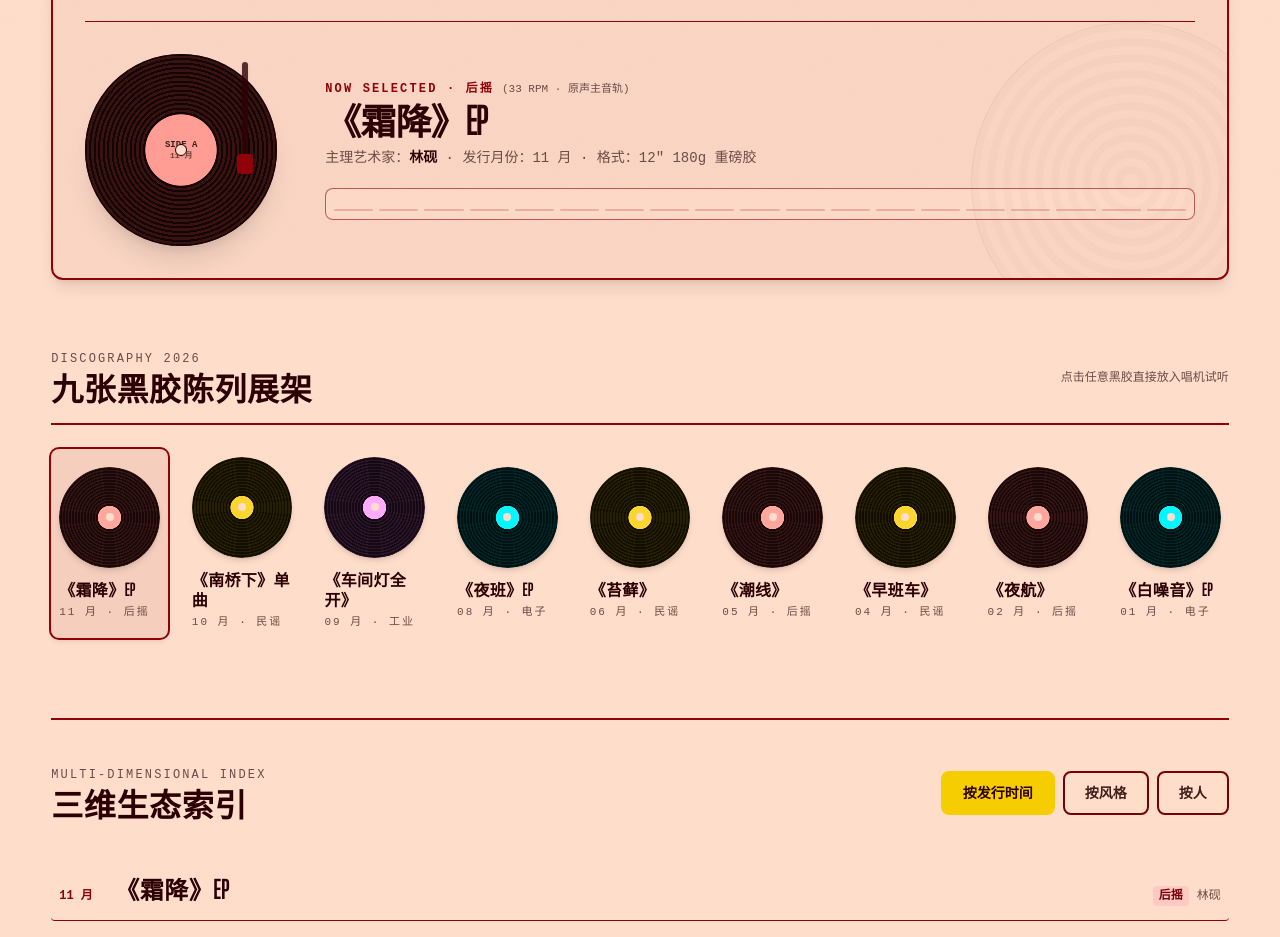
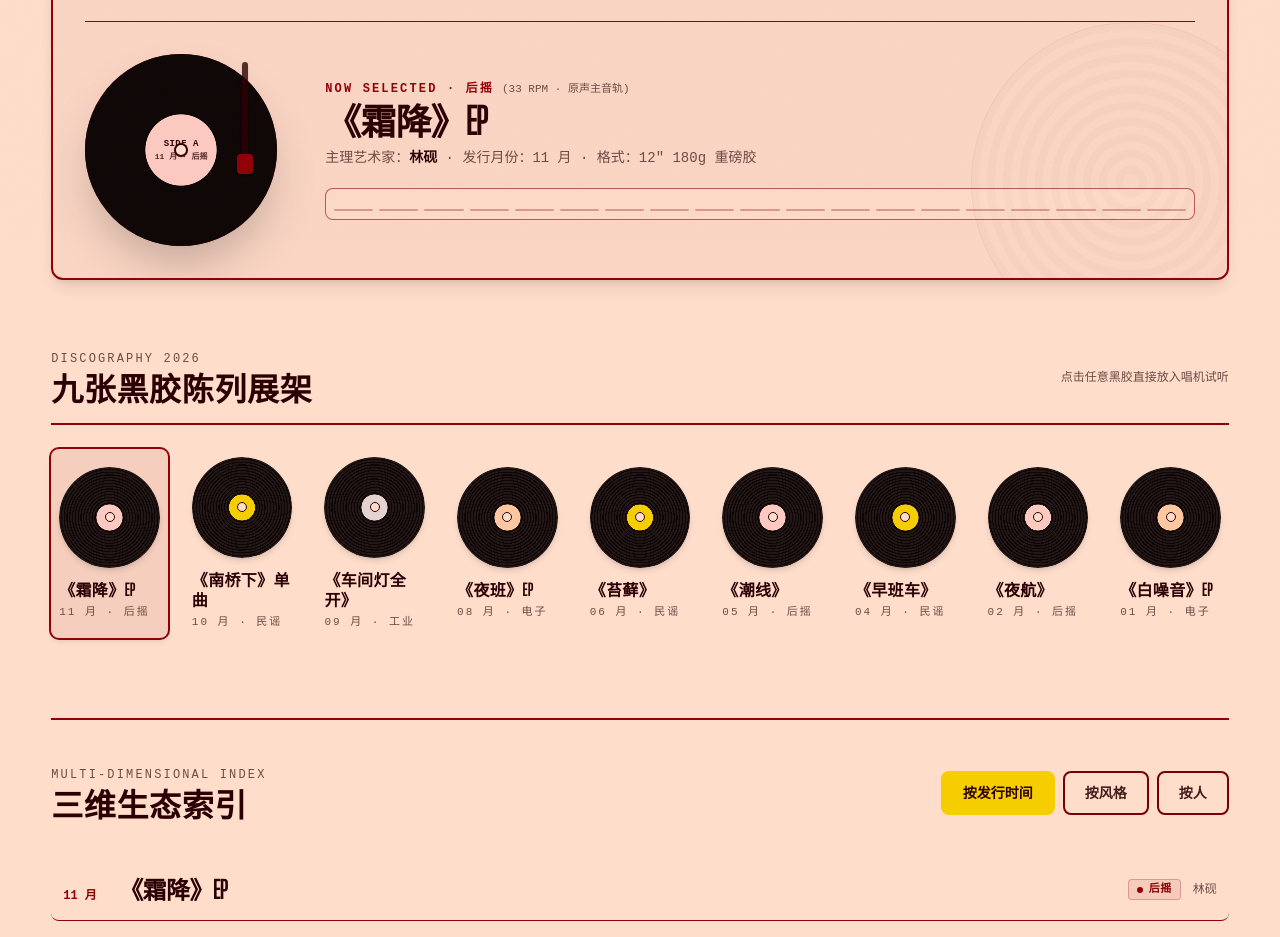
Before and after one commit to bbylw/hallmark-cn, a React (Vite) app: page /themes/carnival in a window 1280 px wide. Shown: the part 560-1497 px from the top of the page. Built offline with nearby package versions, Linux system fonts and the light colour scheme.

Commit message:
refactor(carnival): 重构流派标签与黑胶色系为复古暖调黑胶厂牌美学，消除高亮刺眼杂色

```diff
--- a/src/pages/themes/carnival.tsx
+++ b/src/pages/themes/carnival.tsx
@@ -3,12 +3,62 @@ import { Img } from '../../components/archetypes'
 import type { ThemePage } from '../../data/pages'
 import { Cta } from './cta'
 
-/** 唱片颜色按风格走，不是随便给的色相 */
-const HUE: Record<string, number> = {
-  后摇: 25,
-  民谣: 95,
-  电子: 200,
-  工业: 330,
+/**
+ * 厂牌独立流派调色盘
+ * 摒弃杂乱刺眼的荧光马卡龙色系，回归独立唱片厂牌（4AD / Factory / Blue Note）经典暖调实体质感：
+ * - 后摇：浓郁深酒红 (Oxblood Burgundy) · 呼应 Carnival 2px 酒红描边
+ * - 民谣：暖调芥末金 (Mustard Gold) · 呼应实体唱片标贴与按键黄
+ * - 工业：180g 重磅胶黑炭素 (Vinyl Carbon) · 沉稳冷峻的高密度 PVC 质感
+ * - 电子：复古模拟电路/真空管暖琥珀 (Tube Amber) · 摒弃廉价冷电光青，呈现电子管偶次谐波暖色
+ */
+const GENRE_STYLES: Record<
+  string,
+  {
+    name: string
+    badgeBg: string
+    badgeText: string
+    badgeBorder: string
+    dotColor: string
+    accentColor: string
+    labelBg: string
+  }
+> = {
+  后摇: {
+    name: '后摇',
+    badgeBg: 'oklch(40% 0.18 25 / 0.08)',
+    badgeText: 'oklch(36% 0.18 25)',
+    badgeBorder: 'oklch(40% 0.18 25 / 0.25)',
+    dotColor: 'oklch(40% 0.18 25)',
+    accentColor: 'oklch(40% 0.18 25)',
+    labelBg: 'oklch(88% 0.06 30)',
+  },
+  民谣: {
+    name: '民谣',
+    badgeBg: 'oklch(86% 0.18 95 / 0.22)',
+    badgeText: 'oklch(34% 0.14 75)',
+    badgeBorder: 'oklch(50% 0.15 85 / 0.35)',
+    dotColor: 'oklch(50% 0.16 85)',
+    accentColor: 'oklch(45% 0.15 85)',
+    labelBg: 'oklch(86% 0.18 95)',
+  },
+  工业: {
+    name: '工业',
+    badgeBg: 'oklch(18% 0.08 20 / 0.07)',
+    badgeText: 'oklch(22% 0.04 25)',
+    badgeBorder: 'oklch(18% 0.08 20 / 0.25)',
+    dotColor: 'oklch(22% 0.04 25)',
+    accentColor: 'oklch(22% 0.04 25)',
+    labelBg: 'oklch(88% 0.02 25)',
+  },
+  电子: {
+    name: '电子',
+    badgeBg: 'oklch(52% 0.16 50 / 0.10)',
+    badgeText: 'oklch(38% 0.16 48)',
+    badgeBorder: 'oklch(50% 0.16 50 / 0.30)',
+    dotColor: 'oklch(50% 0.16 50)',
+    accentColor: 'oklch(46% 0.16 48)',
+    labelBg: 'oklch(88% 0.09 52)',
+  },
 }
 
 const AXES = [
@@ -88,29 +138,40 @@ export function CarnivalPage({ page }: { page: ThemePage }) {
     }
   }
 
-  const Row = ({ r }: { r: (typeof rel)[number] }) => (
+  const Row = ({ r }: { r: (typeof rel)[number] }) => {
+    const gStyle = GENRE_STYLES[r.genre] ?? GENRE_STYLES['后摇']
+    return (
       <li
-      className="flex flex-wrap items-baseline gap-x-4 gap-y-1 py-3.5 transition-colors hover:bg-ink/[0.02] px-2 rounded"
+        className="flex flex-wrap items-center justify-between gap-x-4 gap-y-2 py-3.5 transition-colors hover:bg-ink/[0.03] px-3 rounded-lg"
         style={{ borderBottom: '1px solid var(--hm-rule)' }}
       >
+        <div className="flex items-baseline gap-4 min-w-0">
           <span className="w-10 shrink-0 font-mono text-xs font-bold text-accent-line">
             {r.month} 月
           </span>
-      <span className="display text-xl font-bold text-ink">{r.title}</span>
-      <span className="ml-auto shrink-0 text-xs text-muted font-mono">
+          <span className="display text-xl font-bold text-ink tracking-tight">{r.title}</span>
+        </div>
+        <div className="flex items-center gap-3 shrink-0 text-xs font-mono">
           <span
-          className="inline-block px-1.5 py-0.5 rounded mr-2 font-semibold"
+            className="inline-flex items-center gap-1.5 px-2 py-0.5 rounded text-[11px] font-bold tracking-wider"
             style={{
-            backgroundColor: `oklch(90% 0.08 ${HUE[r.genre] ?? 0})`,
-            color: `oklch(35% 0.15 ${HUE[r.genre] ?? 0})`,
+              backgroundColor: gStyle.badgeBg,
+              color: gStyle.badgeText,
+              border: `1px solid ${gStyle.badgeBorder}`,
             }}
           >
+            <span
+              className="size-1.5 rounded-full shrink-0"
+              style={{ backgroundColor: gStyle.dotColor }}
+              aria-hidden
+            />
             {r.genre}
           </span>
-        {r.artist}
-      </span>
+          <span className="text-muted font-medium">{r.artist}</span>
+        </div>
       </li>
     )
+  }
 
   return (
     <main id="main" className="px-[var(--page-gutter)] pb-28 pt-8 sm:pt-14">
@@ -242,31 +303,36 @@ export function CarnivalPage({ page }: { page: ThemePage }) {
               {/* 转盘外底座 */}
               <div className="absolute inset-0 rounded-full border-4 border-rule-2 bg-paper-3 shadow-inner" />
 
-              {/* 唱片盘身 */}
+              {/* 唱片盘身：真实 180g 重磅原生黑胶质感，具有精密同心声槽 */}
               <div
-                className={`relative size-full rounded-full transition-transform duration-700 shadow-xl ${
+                className={`relative size-full rounded-full transition-transform duration-700 shadow-2xl ${
                   isPlaying ? 'animate-spin' : ''
                 }`}
                 style={{
                   animationDuration: rpm === '33' ? '3.5s' : '2.4s',
-                  background: `repeating-radial-gradient(circle at 50% 50%, oklch(14% 0.03 ${HUE[currentPlaying?.genre] ?? 0}) 0 2px, oklch(24% 0.06 ${HUE[currentPlaying?.genre] ?? 0}) 2px 4.5px)`,
+                  background: `
+                    radial-gradient(circle at 50% 50%, transparent 0 25.5%, oklch(14% 0.015 25) 26%),
+                    repeating-radial-gradient(circle at 50% 50%, oklch(13% 0.012 25) 0 1.5px, oklch(22% 0.018 25) 1.5px 3.5px)
+                  `,
                 }}
               >
-                {/* 唱片中心标贴纸 */}
+                {/* 唱片中心纸质标贴纸：流派专属暖调标贴与印制字样 */}
                 <div
                   className="absolute inset-0 grid place-items-center"
                   style={{
                     borderRadius: '50%',
-                    background: `radial-gradient(circle at 50% 50%, oklch(86% 0.18 ${HUE[currentPlaying?.genre] ?? 0}) 0 26%, transparent 26.5%)`,
+                    background: `radial-gradient(circle at 50% 50%, ${
+                      GENRE_STYLES[currentPlaying?.genre]?.labelBg ?? 'var(--hm-accent)'
+                    } 0 26%, transparent 26.5%)`,
                   }}
                 >
-                  <div className="text-center font-mono text-[9px] font-bold text-black/80 leading-tight">
-                    <div>SIDE {side}</div>
-                    <div className="text-[8px] opacity-75">{currentPlaying?.month} 月</div>
+                  <div className="text-center font-mono text-[9px] font-bold text-ink leading-tight">
+                    <div className="tracking-wider">SIDE {side}</div>
+                    <div className="text-[8px] opacity-80 mt-0.5">{currentPlaying?.month} 月 · {currentPlaying?.genre}</div>
                   </div>
                 </div>
                 {/* 轴心金属孔 */}
-                <div className="absolute left-1/2 top-1/2 size-3 -translate-x-1/2 -translate-y-1/2 rounded-full bg-paper border border-ink shadow" />
+                <div className="absolute left-1/2 top-1/2 size-3.5 -translate-x-1/2 -translate-y-1/2 rounded-full bg-paper border-2 border-ink shadow" />
               </div>
 
               {/* 模拟拾音唱臂 (Tonearm) */}
@@ -305,11 +371,11 @@ export function CarnivalPage({ page }: { page: ThemePage }) {
                 {[35, 70, 50, 95, 65, 30, 85, 45, 90, 75, 40, 80, 55, 65, 40, 60, 85, 70, 50].map((h, i) => (
                   <span
                     key={i}
-                    className="flex-1 rounded-sm bg-accent-line transition-all duration-200"
+                    className="flex-1 rounded-sm transition-all duration-200"
                     style={{
                       height: isPlaying ? `${Math.max(15, (h * ((i % 3) + 1)) % 100)}%` : '15%',
-                      opacity: isPlaying ? 0.9 : 0.25,
-                      backgroundColor: `oklch(50% 0.16 ${HUE[currentPlaying?.genre] ?? 0})`,
+                      opacity: isPlaying ? 0.95 : 0.3,
+                      backgroundColor: GENRE_STYLES[currentPlaying?.genre]?.accentColor ?? 'var(--hm-accent-line)',
                     }}
                   />
                 ))}
@@ -360,7 +426,7 @@ export function CarnivalPage({ page }: { page: ThemePage }) {
                       className="absolute inset-0"
                       style={{
                         borderRadius: '50%',
-                        background: `repeating-radial-gradient(circle at 50% 50%, oklch(16% 0.03 ${HUE[r.genre] ?? 0}) 0 1.5px, oklch(24% 0.05 ${HUE[r.genre] ?? 0}) 1.5px 3px)`,
+                        background: `repeating-radial-gradient(circle at 50% 50%, oklch(14% 0.015 25) 0 1.2px, oklch(22% 0.018 25) 1.2px 2.8px)`,
                         animation:
                           spin === i || (isCurrent && isPlaying)
                             ? 'spin-disc 2.6s linear infinite'
@@ -372,15 +438,18 @@ export function CarnivalPage({ page }: { page: ThemePage }) {
                       className="absolute inset-0 grid place-items-center"
                       style={{
                         borderRadius: '50%',
-                        background: `radial-gradient(circle at 50% 50%, oklch(88% 0.17 ${HUE[r.genre] ?? 0}) 0 16%, transparent 16.6%)`,
+                        background: `radial-gradient(circle at 50% 50%, ${
+                          GENRE_STYLES[r.genre]?.labelBg ?? 'var(--hm-accent)'
+                        } 0 18%, transparent 18.5%)`,
                       }}
                     />
                     <span
                       aria-hidden
-                      className="absolute left-1/2 top-1/2 size-2 -translate-x-1/2 -translate-y-1/2"
+                      className="absolute left-1/2 top-1/2 size-2.5 -translate-x-1/2 -translate-y-1/2"
                       style={{
                         borderRadius: '50%',
                         backgroundColor: 'var(--hm-paper)',
+                        border: '1px solid var(--hm-ink)',
                       }}
                     />
                   </span>
@@ -455,18 +524,27 @@ export function CarnivalPage({ page }: { page: ThemePage }) {
 
             {axis === 'genre' && (
               <div className="grid gap-x-8 gap-y-8 sm:grid-cols-2 lg:grid-cols-4">
-                {genres.map((g) => (
+                {genres.map((g) => {
+                  const gStyle = GENRE_STYLES[g.key] ?? GENRE_STYLES['后摇']
+                  return (
                     <div key={g.key} className="rounded-lg border border-rule bg-paper p-4 shadow-sm">
                       <div
                         className="flex items-baseline justify-between gap-3 pb-2.5"
                         style={{ borderBottom: '2px solid var(--hm-rule)' }}
                       >
+                        <div className="flex items-center gap-2">
+                          <span
+                            className="size-2 rounded-full shrink-0"
+                            style={{ backgroundColor: gStyle.dotColor }}
+                            aria-hidden
+                          />
                           <span
                             className="display font-bold text-xl"
-                        style={{ color: `oklch(44% 0.16 ${HUE[g.key] ?? 0})` }}
+                            style={{ color: gStyle.accentColor }}
                           >
                             {g.key}
                           </span>
+                        </div>
                         <span className="meta font-mono text-muted text-xs">
                           {g.list.length} 张发行
                         </span>
@@ -482,7 +560,8 @@ export function CarnivalPage({ page }: { page: ThemePage }) {
                         ))}
                       </ul>
                     </div>
-                ))}
+                  )
+                })}
               </div>
             )}
 
```
Lines whose indentation alone changed are shown as unchanged.
